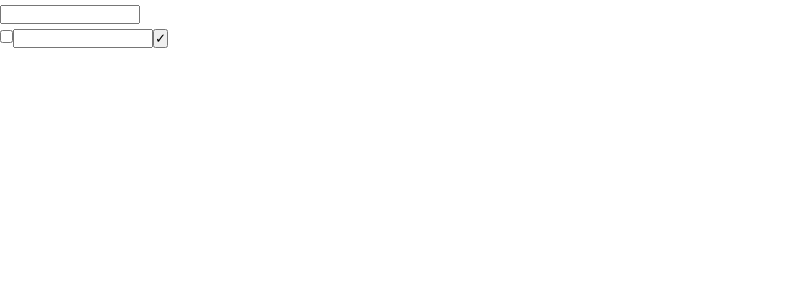
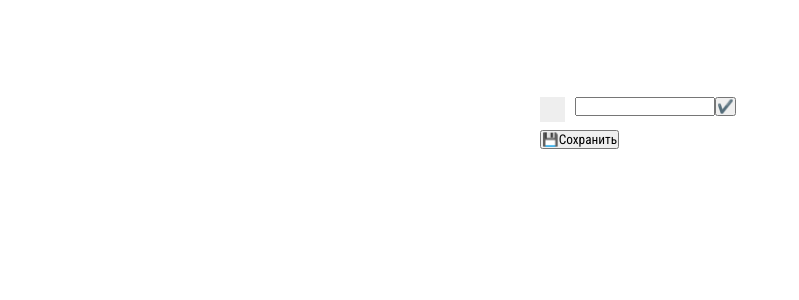
Before and after one commit to krnvsts/todo-notes, a Vue app: page /add in a window 1280 px wide. Shown: the top 300 px of the page, without its empty margins (0-799 px from the left). Built offline with nearby package versions, Linux system fonts and the light colour scheme.

Commit message:
add delete, edit, mark todo. add save button for note

```diff
--- a/src/components/EditItem.vue
+++ b/src/components/EditItem.vue
@@ -1,18 +1,29 @@
 <template>
   <div class="edit-item">
     <template v-if="note">
-      {{ getNoteId() }}
-      <input type="text" :value="note.title" />
-      <div v-for="(todo, index) in note.todo" :key="index">
-        <input type="checkbox" :checked="todo[0]" />
-        <input type="text" :value="todo[1]" @blur="editTodo(index)" />
-        <button @click="editTodo(index)">✓</button>
+      <input
+        class="edit-item__title"
+        type="text"
+        :value="note.title"
+        @input="note.title = $event.target.value"
+      />
+      <div class="edit-item__todo" v-for="(todo, index) in note.todo" :key="index">
+        <label class="container">
+          <input type="checkbox" v-model="note.todo[index][0]" :checked="todo[0]" />
+          <span class="checkmark"></span>
+        </label>
+        <input type="text" v-model="note.todo[index][1]" @blur="editTodo(index)" />
+        <button @click="deleteTodo(index)">❌</button>
       </div>
-      <div>
-        <input type="checkbox" v-model="addCheck" />
-        <input type="text" v-model="addTodo" />
-        <button @click="addNewTodo">✓</button>
+      <div class="edit-item__todo">
+        <label class="container">
+          <input type="checkbox" v-model="addCheck" />
+          <span class="checkmark"></span>
+        </label>
+        <input type="text" v-model="addTodo" @keyup.enter="addNewTodo" ref="todoInput" />
+        <button @click="addNewTodo">✔️</button>
       </div>
+      <button @click="saveChange">💾Сохранить</button>
     </template>
     <template v-else>
       <p>Страница создания</p>
@@ -50,17 +61,27 @@ export default {
         if (elem.id == this.getNoteId()) return elem;
       });
       this.note = data[0];
-      return data[0];
     },
     editTodo(index) {
       // Редактирования айиема
       console.log(index);
     },
+    deleteTodo(index) {
+      console.log(index);
+      this.note.todo.splice(index, 1);
+      console.log(this.note);
+    },
     addNewTodo() {
       // Добавление нового айтема
+      // TODO переделать - получать обьект и сетить один обьект и не хранить 2 поля в data
       this.note.todo.push([this.addCheck, this.addTodo]);
       this.addCheck = "";
       this.addTodo = "";
+      this.$refs.todoInput.focus();
+      // this.changeItem(); // Раскоменитить если нужно горячее сохранение
+    },
+    saveChange() {
+      // Сохраняем по кнопке
       this.changeItem();
     },
     changeItem() {
@@ -82,12 +103,93 @@ export default {
       };
       this.ADD_ITEM(itemObj);
     }
+    // -------------------
+    // BEFORE LEAVE
+    // -------------------
+  },
+  beforeRouteLeave(to, from, next) {
+    next();
+    console.log("Выход из роута");
   }
 };
 </script>
 
 <style lang="scss" scoped>
 .edit-item {
+  margin: 40px auto;
+  width: 200px;
   font-size: 20px;
+
+  &__title {
+    font-size: 24px;
+    border: none;
+    padding: 10px;
+  }
+
+  &__todo {
+    display: flex;
+    flex-direction: row;
+    margin: 9px 0;
+  }
+}
+
+.container {
+  display: block;
+  position: relative;
+  padding-left: 35px;
+  margin-bottom: 12px;
+  cursor: pointer;
+  font-size: 22px;
+  -webkit-user-select: none;
+  -moz-user-select: none;
+  -ms-user-select: none;
+  user-select: none;
+
+  input {
+    position: absolute;
+    opacity: 0;
+    cursor: pointer;
+    height: 0;
+    width: 0;
+  }
+
+  &:hover input ~ .checkmark {
+    background-color: #ccc;
+  }
+
+  & input:checked ~ .checkmark {
+    background-color: #2196f3;
+  }
+
+  & input:checked ~ .checkmark:after {
+    display: block;
+  }
+
+  & .checkmark:after {
+    left: 9px;
+    top: 5px;
+    width: 5px;
+    height: 10px;
+    border: solid white;
+    border-width: 0 3px 3px 0;
+    -webkit-transform: rotate(45deg);
+    -ms-transform: rotate(45deg);
+    transform: rotate(45deg);
+  }
+}
+
+.checkmark {
+  position: absolute;
+  top: 0;
+  left: 0;
+  height: 25px;
+  width: 25px;
+  background-color: #eee;
+
+  &:after {
+    content: "";
+    position: absolute;
+    display: none;
+  }
 }
 </style>
--- a/src/components/TodoItem.vue
+++ b/src/components/TodoItem.vue
@@ -18,7 +18,7 @@
         </ul>
       </div>
     </router-link>
-    <button @click="deleteItem(note.id)">Удалить</button>
+    <button @click="deleteItem(note.id)">❌Удалить</button>
   </div>
 </template>
 
```
Also changed, not shown: 1 other file (tests, documents, lock files or other folders).
